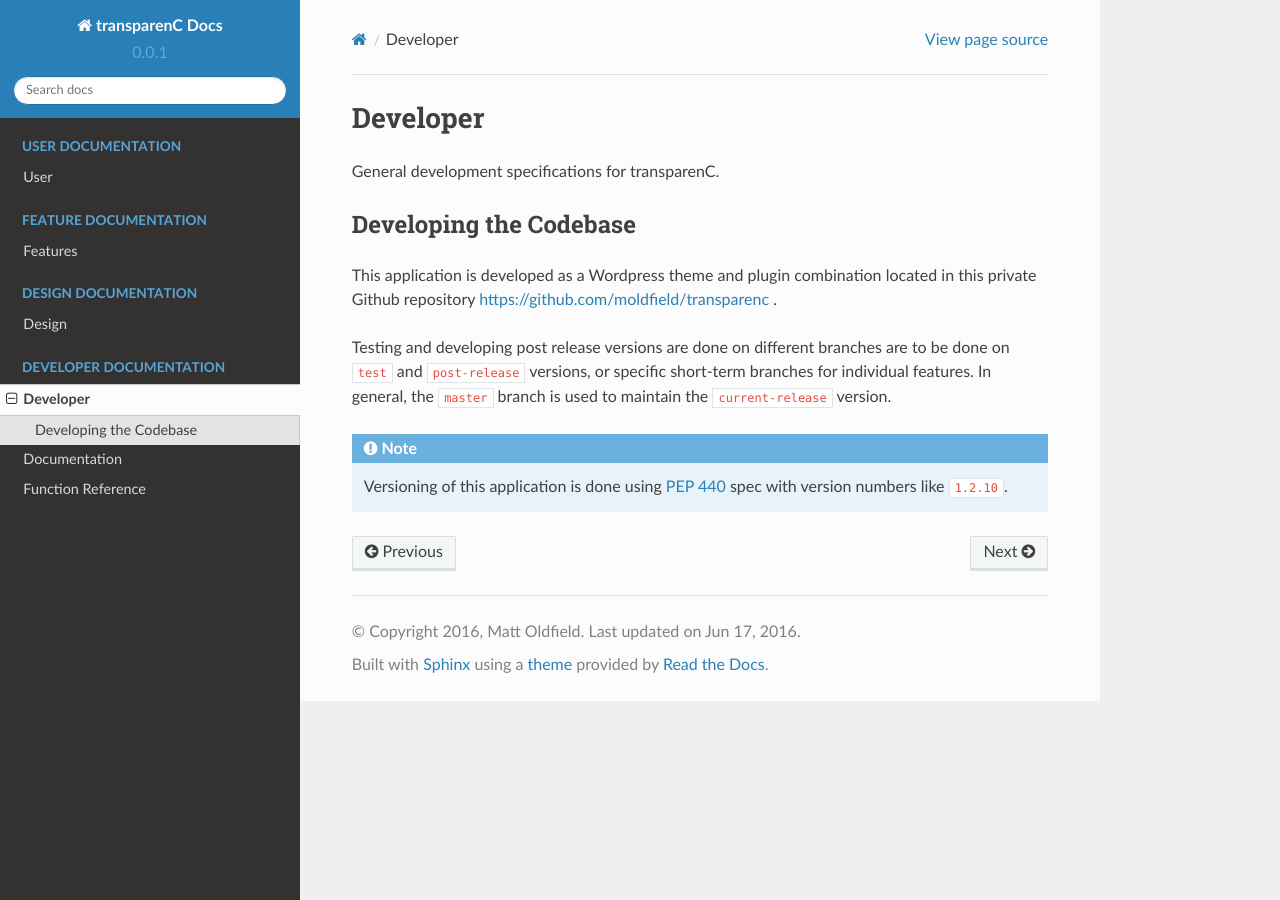
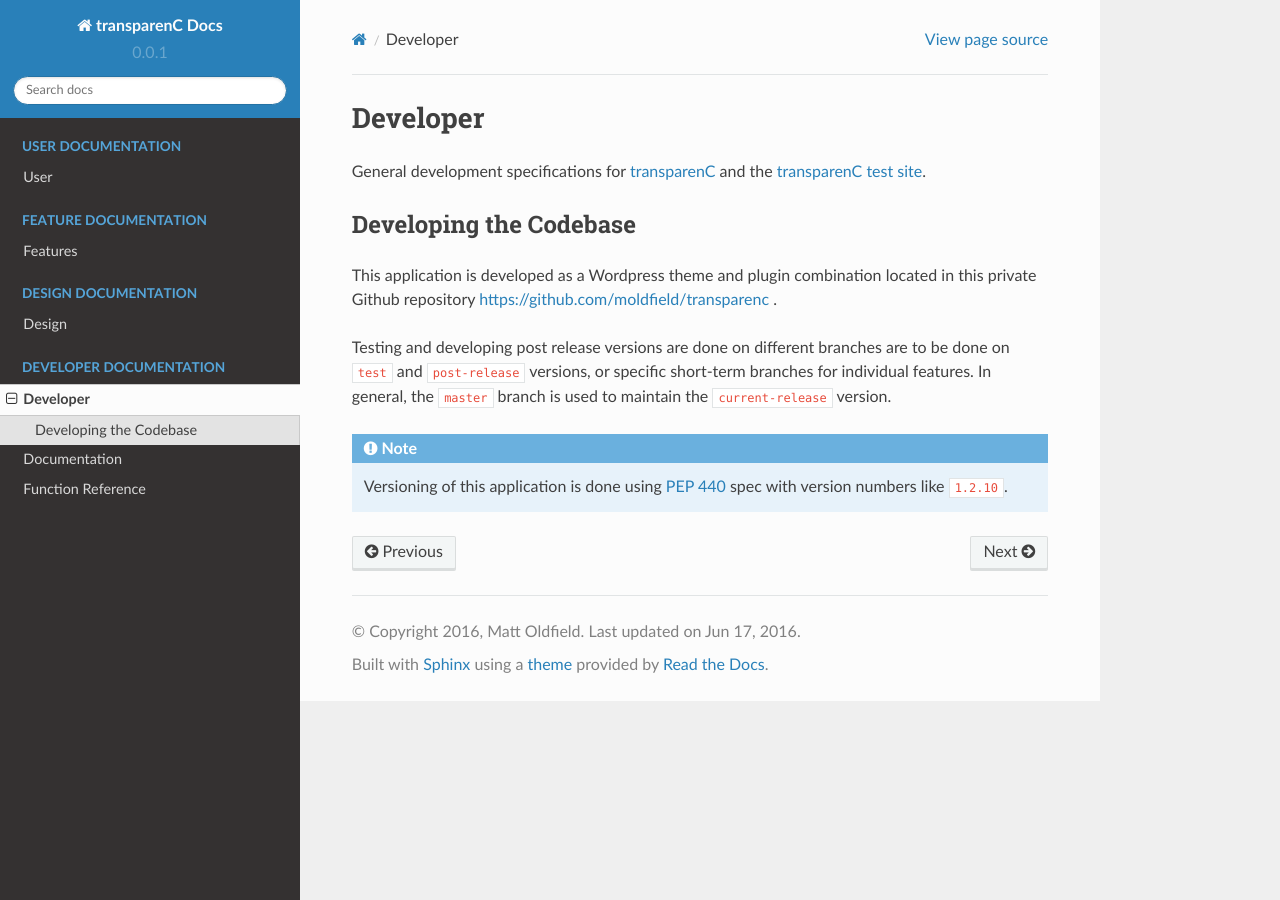
Before and after one commit to asmattic/transparenc-docs, a Sphinx documentation site: the page built from source/developer.rst, in a window 1280 px wide. Built offline with Sphinx 7.4.7 and the Read the Docs theme 2.0.0, drawn with Linux system fonts in a browser that asks for light colours.

Commit message:
Checking url var

```diff
--- a/source/developer.rst
+++ b/source/developer.rst
@@ -4,7 +4,7 @@ Developer
 .. Variables
 .. include:: vars.rst
 
-General development specifications for |AppName|.
+General development specifications for |AppName|_ and the |TestAppName|_.
 
 Developing the Codebase
 -----------------------
--- a/source/vars.rst
+++ b/source/vars.rst
@@ -1,2 +1,7 @@
+.. App name and url
 .. |AppName| replace:: transparenC
 .. _AppName: http://analytics.mckayadvertising.com
+
+.. Test site name and URL
+.. |TestAppName| replace:: transparenC test site
+.. _TestAppName: http://app.mckayadvertising.com
```
